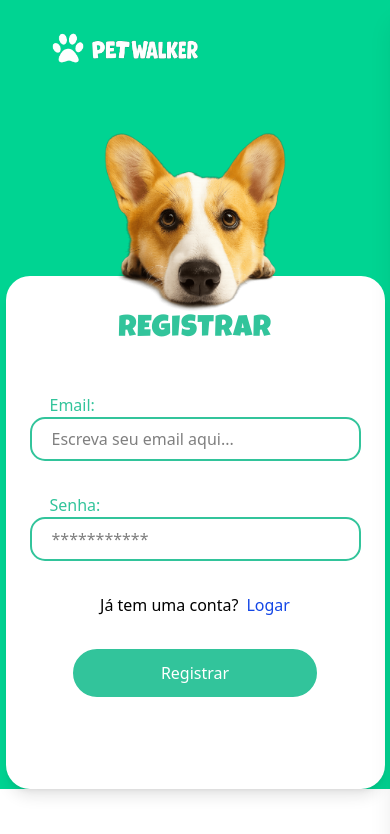
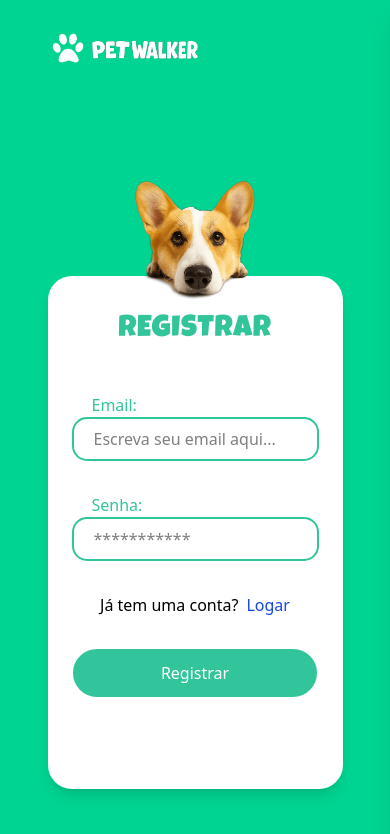
Before and after one commit to LucasTadeu14/PetWalker, a React (Vite) app: page /register in a window 390 px wide. Shown: the top 834 px of the page. Built offline with nearby package versions, Linux system fonts and the light colour scheme; no server answers.

Commit message:
[Fix]-responsividade

```diff
--- a/src/pages/login/index.tsx
+++ b/src/pages/login/index.tsx
@@ -46,29 +46,29 @@ export function Login() {
   }
 
   return (
-    <div className="flex flex-row h-dvh select-none  max-h-dvh">
+    <div className="flex flex-row h-screen select-none">
       <section className="bg-emerald-400 flex-1 transition-all duration-700 flex flex-col items-center relative">
         <div className="flex w-full items-start">
 
           <img
             src={LogoPata}
             alt="Logo Pata"
-            className="max-h-8 ml-13 mt-8"
+            className="h-8 ml-13 mt-8"
           />
           <img
             src={Logo}
             alt="Logo PetWalker"
-            className="max-h-5 mt-10 ml-2"
+            className="h-5 mt-10 ml-2"
           />
         </div>
 
         <img
           src={CatLoginImage}
           alt="Imagem de cachorro ou gato"
-          className="max-h-45 absolute top-27"
+          className="h-30 sm:h-45 top-41 absolute sm:top-27"
         />
 
-        <nav className="flex-col mt-53 bg-white max-h-[545px] w-[379px] rounded-3xl flex justify-end shadow-lg">
+        <nav className="flex-col mt-53 bg-white sm:h-[545px] sm:w-[379px] rounded-3xl flex justify-end shadow-lg">
           <form onSubmit={handleSubmit} className="flex flex-col items-center px-6 py-8">
             <p className="font-luckiest text-verdeAgua font-light text-[30px] tracking-wide mb-10">
               LOGIN
--- a/src/pages/register/index.tsx
+++ b/src/pages/register/index.tsx
@@ -46,30 +46,30 @@ export function Register() {
   }
 
   return (
-    <div className="flex flex-row max-h-screen select-none">
+    <div className="flex flex-row h-screen select-none">
       <section className="bg-emerald-400 flex-1 flex flex-col items-center relative">
 
         <div className="flex w-full items-start">
           <img
             src={LogoPata}
             alt="Logo Pata"
-            className="max-h-8 ml-13 mt-8"
+            className="h-8 ml-13 mt-8"
           />
 
           <img
             src={Logo}
             alt="Logo PetWalker"
-            className="max-h-5 mt-10 ml-2"
+            className="h-5 mt-10 ml-2"
           />
         </div>
 
         <img
           src={DogRegisterImage}
           alt="Imagem de cachorro ou gato"
-          className="max-h-45 absolute top-33"
+          className="h-30 sm:h-45 absolute top-45 sm:top-33"
         />
 
-        <nav className="flex-col mt-53 bg-white max-h-[545px] w-[379px] rounded-3xl flex justify-end shadow-lg">
+        <nav className="flex-col mt-53 bg-white sm:h-[545px] sm:w-[379px] rounded-3xl flex justify-end shadow-lg">
           <form onSubmit={handleSubmit} className="flex flex-col items-center px-6 py-8">
             <p className="font-luckiest text-verdeAgua font-light text-[30px] tracking-wide mb-10">
               REGISTRAR
```
